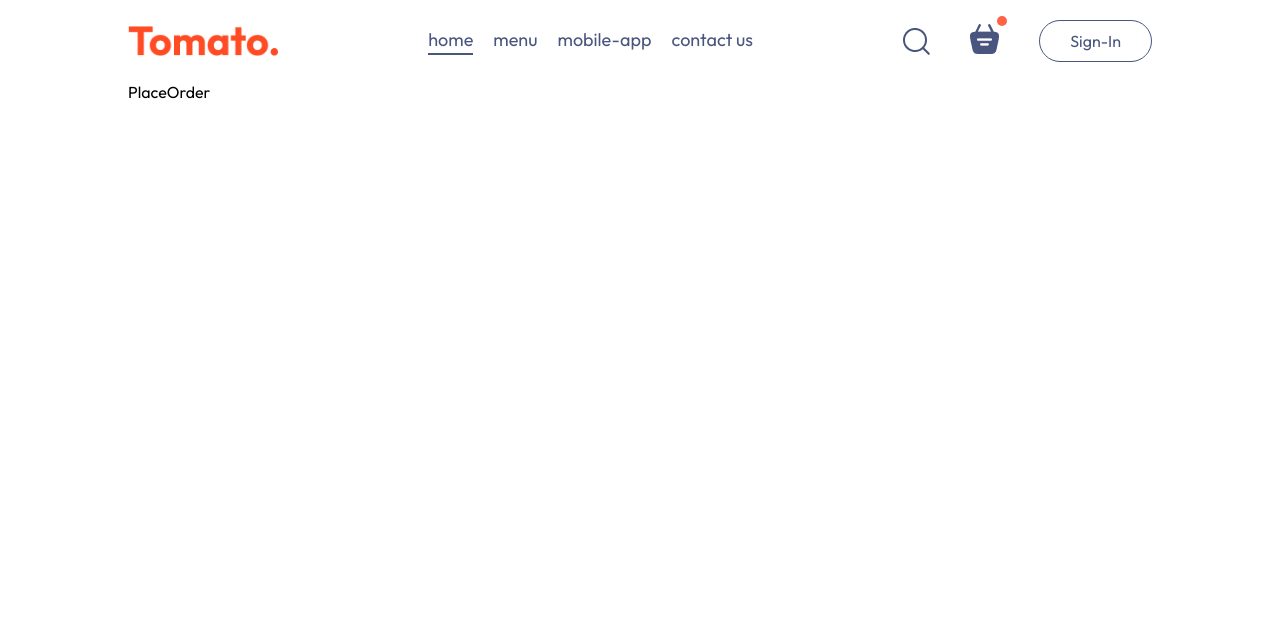
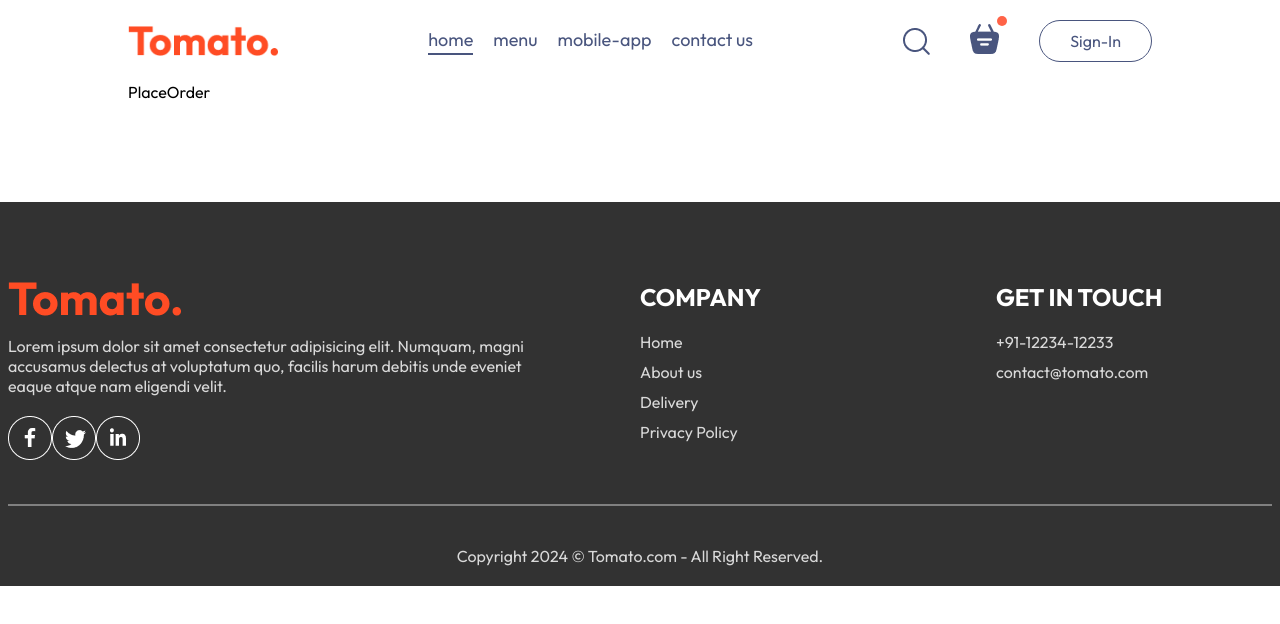
Before and after one commit to prathamesh2304/FoodDeliveryProject, a React (Vite) app in the folder frontend/: page /order in a window 1280 px wide. Shown: the top 624 px of the page. Built offline with nearby package versions, Linux system fonts and the light colour scheme.

Commit message:
Footer Is Done

```diff
--- a/frontend/src/App.jsx
+++ b/frontend/src/App.jsx
@@ -5,10 +5,11 @@
 import Home from './pages/Home/Home.jsx'
 import Cart from './pages/Cart/Cart.jsx'
 import PlaceOrder from './pages/PlaceOrder/PlaceOrder.jsx'
-
+import Footer from './components/Footer/Footer.jsx'
 
 const App = () => {
   return (
+    <>
       <div className='app'>
         <NavBar />
         <Routes>
@@ -17,6 +18,8 @@
           <Route path='/order' element={<PlaceOrder />} />
         </Routes>
       </div>
+      <Footer />
+    </>
   )
 }
 
--- /dev/null
+++ b/frontend/src/components/Footer/Footer.css
@@ -0,0 +1,48 @@
+.footer{
+    color: #d9d9d9;
+    background-color: #323232;
+    display: flex;
+    flex-direction: column;
+    align-items: center;
+    gap: 20px;
+    padding: 20px 8px;
+    padding-top: 80px;
+    margin-top: 100px;
+}
+
+.footer-content{
+    width: 100%;
+    display: grid;
+    grid-template-columns: 2fr 1fr 1fr ;
+    gap: 80px;
+}
+
+.footer-content-left, .footer-content-right, .footer-content-centre{
+    display: flex;
+    flex-direction: column;
+    align-items: start;
+    gap: 20px;
+}
+
+.footer-content-left li, .footer-content-right li, .footer-content-centre li{
+    list-style: none;
+    margin-bottom: 10px;
+    cursor: pointer;
+}
+
+.footer-content-right h2, .footer-content-centre h2{
+    color: white;
+}
+
+.footer-social-icons-img{
+    width: 40px;
+    margin-right: 15px;
+}
+
+.footer hr{
+    width: 100%;
+    height: 2px;
+    margin: 20px 0;
+    background: grey;
+    border: none;
+}
--- /dev/null
+++ b/frontend/src/components/Footer/Footer.jsx
@@ -0,0 +1,42 @@
+// Footer.jsx
+import React from 'react'
+import './Footer.css'
+import { assets } from '../../assets/assets'
+
+const Footer = () => {
+  return (
+    <div className='footer' id='footer'>
+        <div className="footer-content">
+            <div className="footer-content-left">
+                <img src={assets.logo} alt="" />
+                <p>Lorem ipsum dolor sit amet consectetur adipisicing elit. Numquam, magni accusamus delectus at voluptatum quo, facilis harum debitis unde eveniet eaque atque nam eligendi velit.</p>
+                <div className="footer-social-icons">
+                    <img src={assets.facebook_icon} alt="" />
+                    <img src={assets.twitter_icon} alt="" />
+                    <img src={assets.linkedin_icon} alt="" />
+                </div>
+            </div>
+            <div className="footer-content-centre">
+                <h2>COMPANY</h2>
+                <ul>
+                    <li>Home</li>
+                    <li>About us</li>
+                    <li>Delivery</li>
+                    <li>Privacy Policy</li>
+                </ul>
+            </div>
+            <div className="footer-content-right">
+                <h2>GET IN TOUCH</h2>
+                <ul>
+                    <li>+91-12234-12233</li>
+                    <li>contact@tomato.com</li>
+                </ul>
+            </div>
+        </div>
+        <hr />
+        <p className="footer-copyright">Copyright 2024 © Tomato.com - All Right Reserved.</p>
+    </div>
+  )
+}
+
+export default Footer
```
Also changed, not shown: frontend/src/components/AppDownload/AppDownload.jsx (added, +12 -0 lines), frontend/src/components/AppDownload/AppDownload.css (added). Lines whose indentation alone changed are shown as unchanged.
